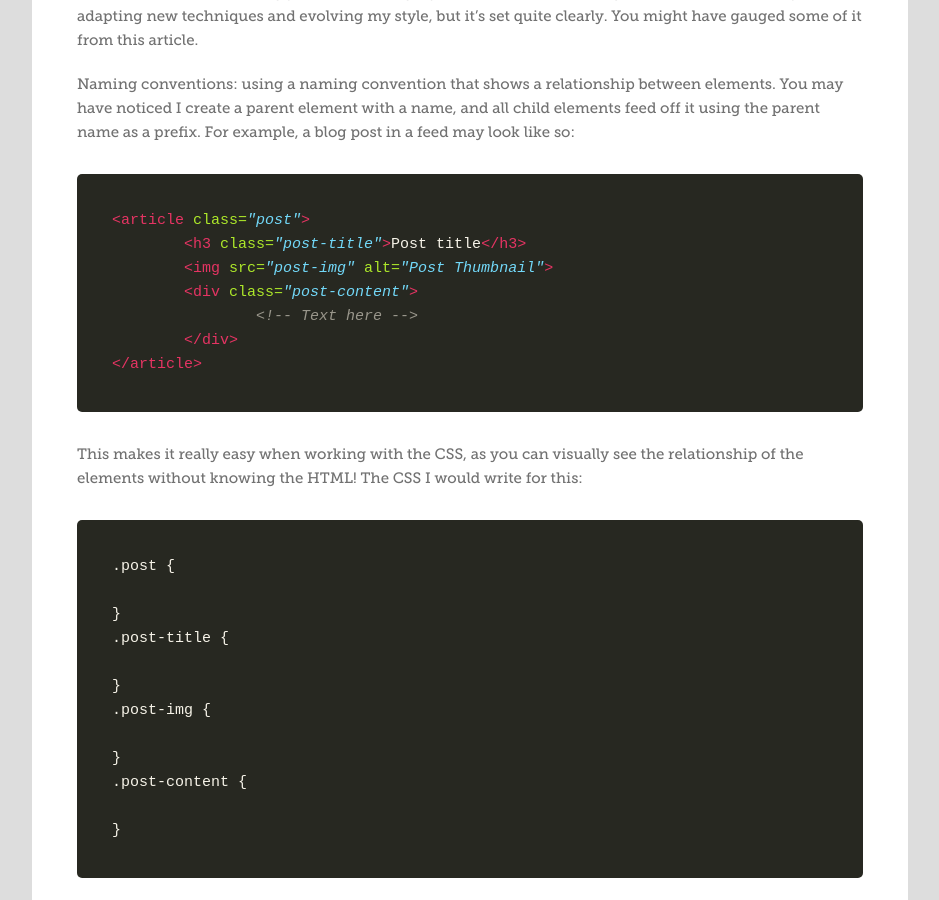
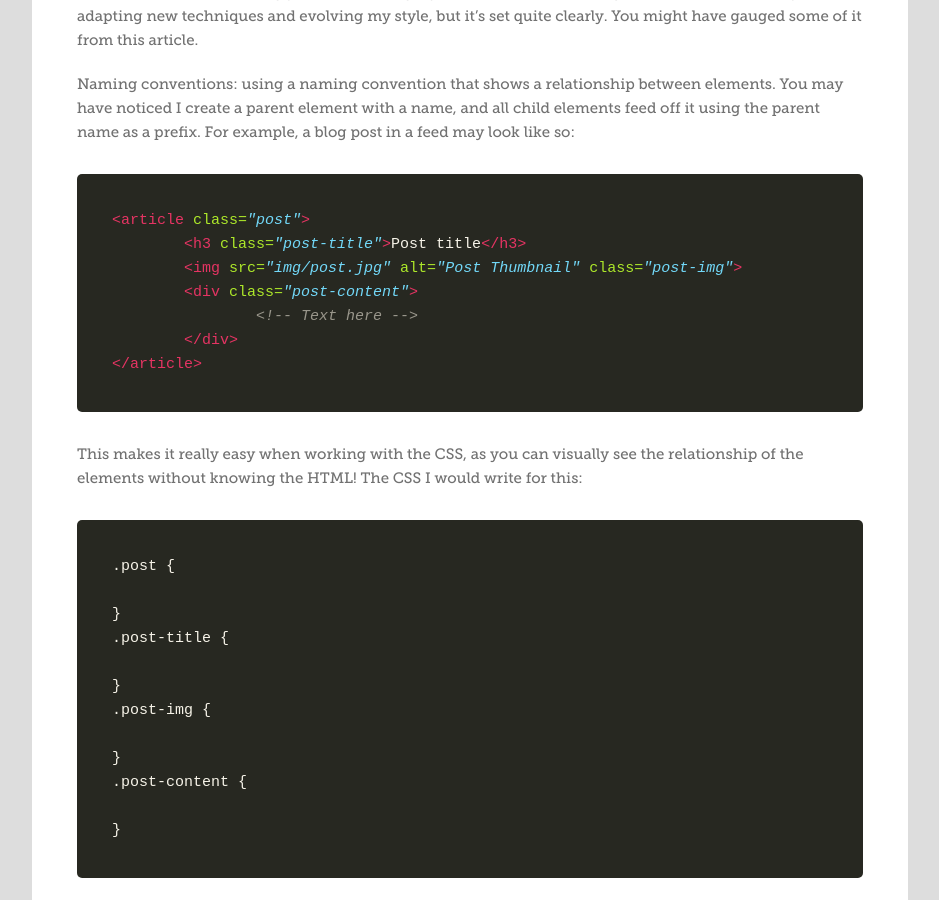
Before and after one commit to lechoo/toddmotto.github.com, a Jekyll site: the page built from _posts/2013-03-07-writing-the-best-css-when-building-with-html5.md, in a window 1280 px wide and 900 px high, scrolled down 7996 px. Shown: the whole window, without its empty margins (0-939 px from the left). Built offline with Jekyll 4.4.1, drawn with Linux system fonts in a browser that asks for light colours; Markdown is read by kramdown in place of the engine named in the settings; comment, search, counter and statistics services are not loaded.

Commit message:
HTML5/CSS post

```diff
--- a/_posts/2013-03-07-writing-the-best-css-when-building-with-html5.md
+++ b/_posts/2013-03-07-writing-the-best-css-when-building-with-html5.md
@@ -247,7 +247,7 @@ Naming conventions: using a naming convention that shows a relationship between
 {% highlight html %}
 <article class="post">
 	<h3 class="post-title">Post title</h3>
-	<img src="post-img" alt="Post Thumbnail">
+	<img src="img/post.jpg" alt="Post Thumbnail" class="post-img">
 	<div class="post-content">
 		<!-- Text here -->
 	</div>
```
